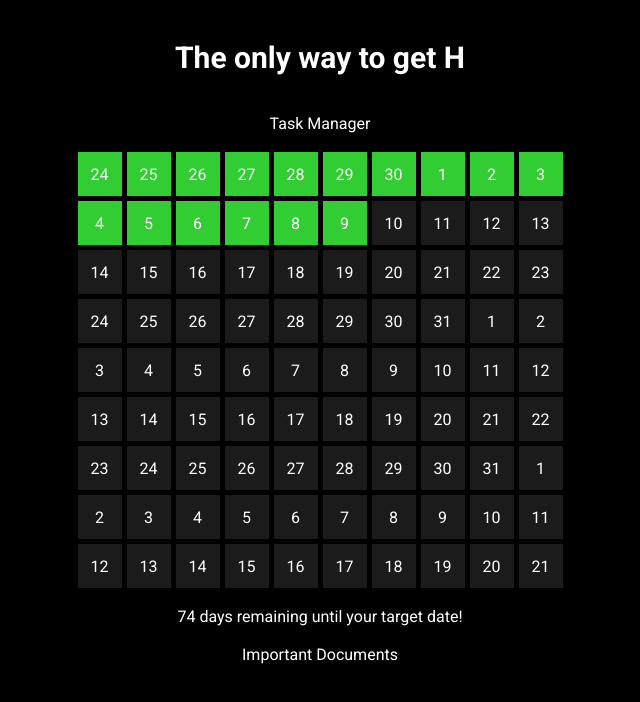
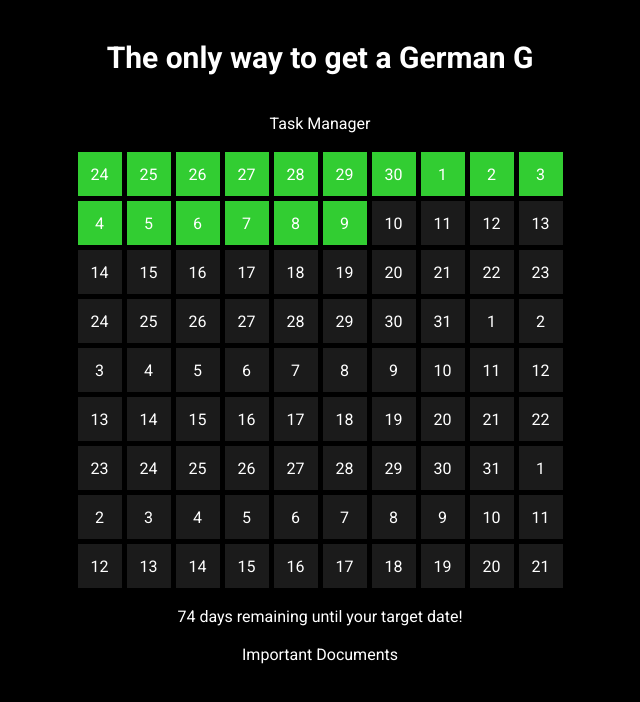
Before and after one commit to akramthedev/die-deutsch-traum, a React (Create React App) app: page / in a window 1280 px wide. Shown: the top 702 px of the page, without its empty margins (320-960 px from the left). Built offline with nearby package versions, Linux system fonts and the light colour scheme.

Commit message:
Update Home.jsx

```diff
--- a/src/Home.jsx
+++ b/src/Home.jsx
@@ -116,7 +116,7 @@ const Home = () => {
 
   return (
     <div className="container">
-      <h1>The only way to get H</h1>
+      <h1>The only way to get a German G</h1>
       <br />
      <div onClick={() => nav('/TimeManag')} className="zrsfsrefzse">
         Task Manager
```
